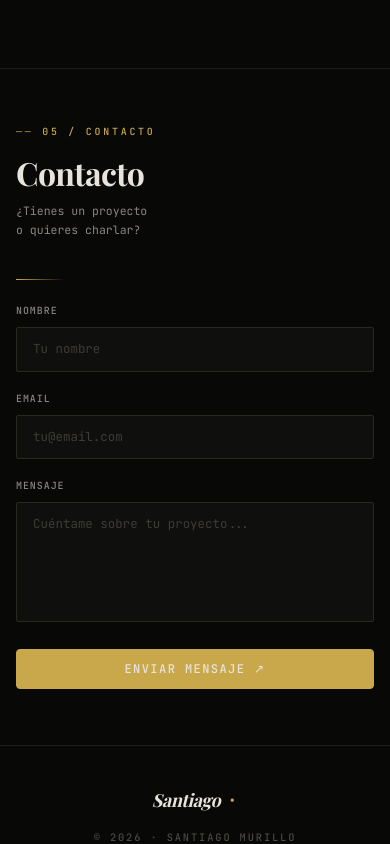
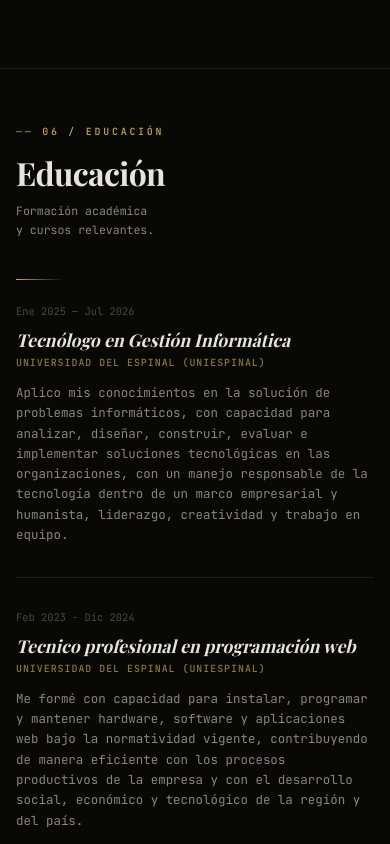
Before and after one commit to MurilloR11/MurilloR11.github.io, a React (Vite) app: page / in a window 390 px wide. Shown: the part 4580-5424 px from the top of the page. Built offline with nearby package versions, Linux system fonts and the light colour scheme; a web font is replaced by a local one.

Commit message:
feat(education): agregar sección Educación con formación académica
Nueva sección entre Skills y Contacto con Tecnólogo en Gestión
Informática y Técnico Profesional en Programación Web (UniEspinal).
Se agrega el link correspondiente en el Navbar y al scroll-spy.

```diff
--- a/src/components/layout/Navbar/Navbar.tsx
+++ b/src/components/layout/Navbar/Navbar.tsx
@@ -6,15 +6,16 @@ import { ThemeToggle } from '@components/ui/ThemeToggle/ThemeToggle';
 import { BrandLogo } from '@components/ui/BrandLogo/BrandLogo';
 
 const NAV_LINKS: NavLink[] = [
-  { label: 'Sobre mí',  href: '#about' },
-  { label: 'Skills',    href: '#skills' },
-  { label: 'Proyectos', href: '#projects' },
-  { label: 'Contacto',  href: '#contact' },
+  { label: 'Sobre mí',   href: '#about' },
+  { label: 'Proyectos',  href: '#projects' },
+  { label: 'Skills',     href: '#skills' },
+  { label: 'Educación',  href: '#education' },
+  { label: 'Contacto',   href: '#contact' },
 ];
 
 // Defined outside component so the array reference is stable across renders
 // (prevents useEffect in useScrollSpy from re-running on every render)
-const SECTION_IDS = ['about', 'skills', 'projects', 'contact'];
+const SECTION_IDS = ['about', 'projects', 'skills', 'education', 'contact'];
 
 export function Navbar() {
   const [isScrolled, setIsScrolled]   = useState(false);
--- /dev/null
+++ b/src/features/education/EducationSection.tsx
@@ -0,0 +1,48 @@
+import { Section } from '@components/layout/Section/Section';
+import { EDUCATION } from './education.data';
+
+export function EducationSection() {
+  return (
+    <Section id="education" className="border-t border-border-dark">
+      <span className="section-label">── 06 / educación</span>
+
+      <div className="flex flex-col gap-3 sm:flex-row sm:items-end sm:justify-between mb-10">
+        <h2 id="education-heading" className="display-title">
+          Educación
+        </h2>
+        <p className="text-[0.72rem] text-muted sm:text-right leading-relaxed">
+          Formación académica<br />y cursos relevantes.
+        </p>
+      </div>
+
+      <span className="gold-rule block mb-10 w-12" />
+
+      <div className="flex flex-col">
+        {EDUCATION.map(({ id, title, institution, period, description }) => (
+          <article
+            key={id}
+            className="flex flex-col gap-2 border-t border-border-dark py-8 first:border-t-0 first:pt-0 sm:flex-row sm:gap-10"
+          >
+            <span className="font-mono text-[0.65rem] tabular-nums text-subtle shrink-0 sm:w-28 sm:pt-1">
+              {period}
+            </span>
+
+            <div className="flex flex-col">
+              <h3 className="font-display text-[1.1rem] font-bold italic leading-snug text-cream">
+                {title}
+              </h3>
+              <span className="mt-1 text-[0.62rem] font-medium uppercase tracking-widest text-gold/70">
+                {institution}
+              </span>
+              {description && (
+                <p className="mt-3 max-w-xl text-[0.78rem] leading-relaxed text-muted">
+                  {description}
+                </p>
+              )}
+            </div>
+          </article>
+        ))}
+      </div>
+    </Section>
+  );
+}
--- /dev/null
+++ b/src/features/education/education.data.ts
@@ -0,0 +1,24 @@
+import { type EducationEntry } from './education.types';
+
+export const EDUCATION: EducationEntry[] = [
+  {
+    id: 'education-1',
+    title: 'Tecnólogo en Gestión Informática',
+    institution: 'Universidad del Espinal (UniEspinal)',
+    period: 'Ene 2025 — Jul 2026',
+    description:
+      'Aplico mis conocimientos en la solución de problemas informáticos, con capacidad para analizar, diseñar, construir, evaluar e ' +
+      'implementar soluciones tecnológicas en las organizaciones, con un manejo responsable de la tecnología dentro de un marco ' +
+      'empresarial y humanista, liderazgo, creatividad y trabajo en equipo.',
+  },
+  {
+    id: 'education-2',
+    title: 'Tecnico profesional en programación web',
+    institution: 'Universidad del Espinal (UniEspinal)',
+    period: 'Feb 2023 - Dic 2024',
+    description:
+      'Me formé con capacidad para instalar, programar y mantener hardware, software y aplicaciones web bajo la normatividad vigente, ' +
+      'contribuyendo de manera eficiente con los procesos productivos de la empresa y con el desarrollo social, económico y ' +
+      'tecnológico de la región y del país.',
+  },
+];
--- a/src/features/home/HomePage.tsx
+++ b/src/features/home/HomePage.tsx
@@ -10,6 +10,9 @@ const SkillsSection = lazy(() =>
 );
 const ProjectsSection = lazy(() =>
   import('@features/projects/ProjectsSection').then((m) => ({ default: m.ProjectsSection }))
+);
+const EducationSection = lazy(() =>
+  import('@features/education/EducationSection').then((m) => ({ default: m.EducationSection }))
 );
 const ContactSection = lazy(() =>
   import('@features/contact/ContactSection').then((m) => ({ default: m.ContactSection }))
@@ -44,6 +47,12 @@ export function HomePage() {
 
       <ErrorBoundary>
         <Suspense fallback={<SectionFallback />}>
+          <EducationSection />
+        </Suspense>
+      </ErrorBoundary>
+
+      <ErrorBoundary>
+        <Suspense fallback={<SectionFallback />}>
           <ContactSection />
         </Suspense>
       </ErrorBoundary>
```
Also changed, not shown: src/features/education/education.types.ts (added, +7 -0 lines).
